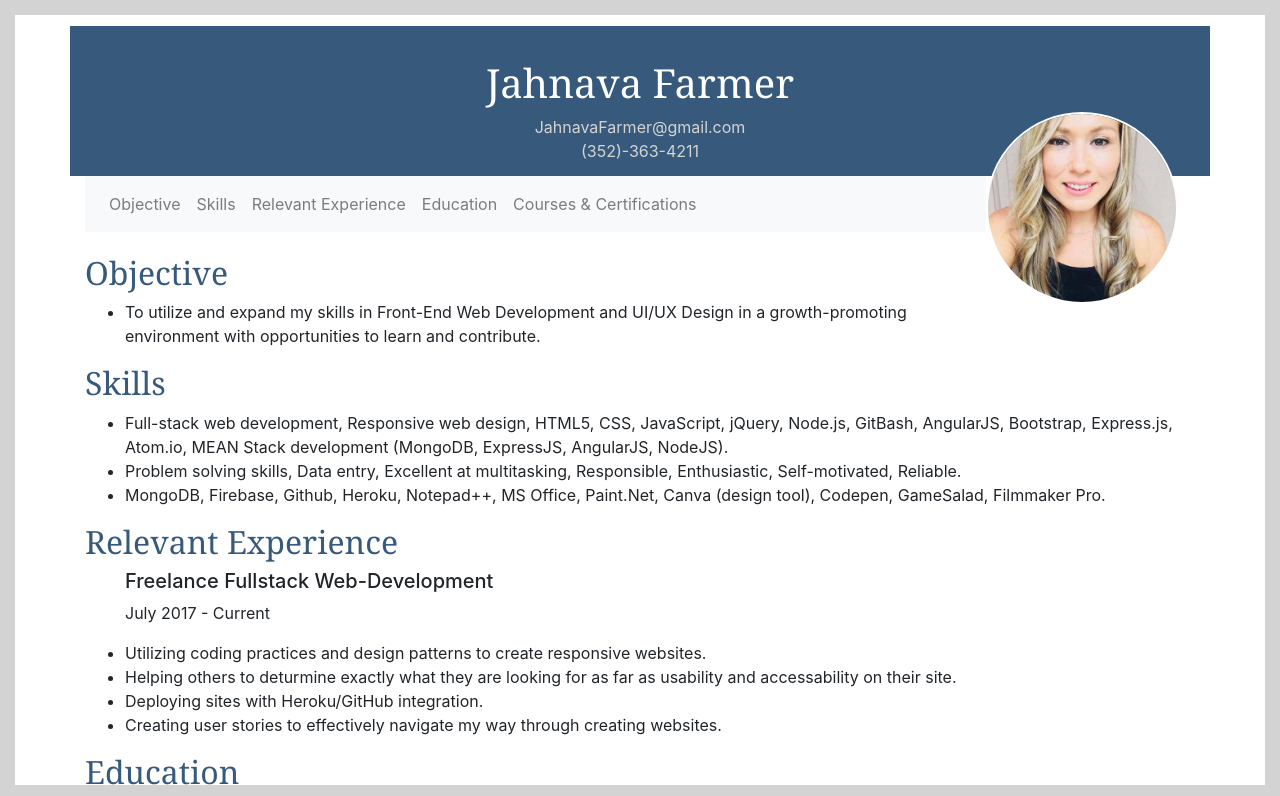
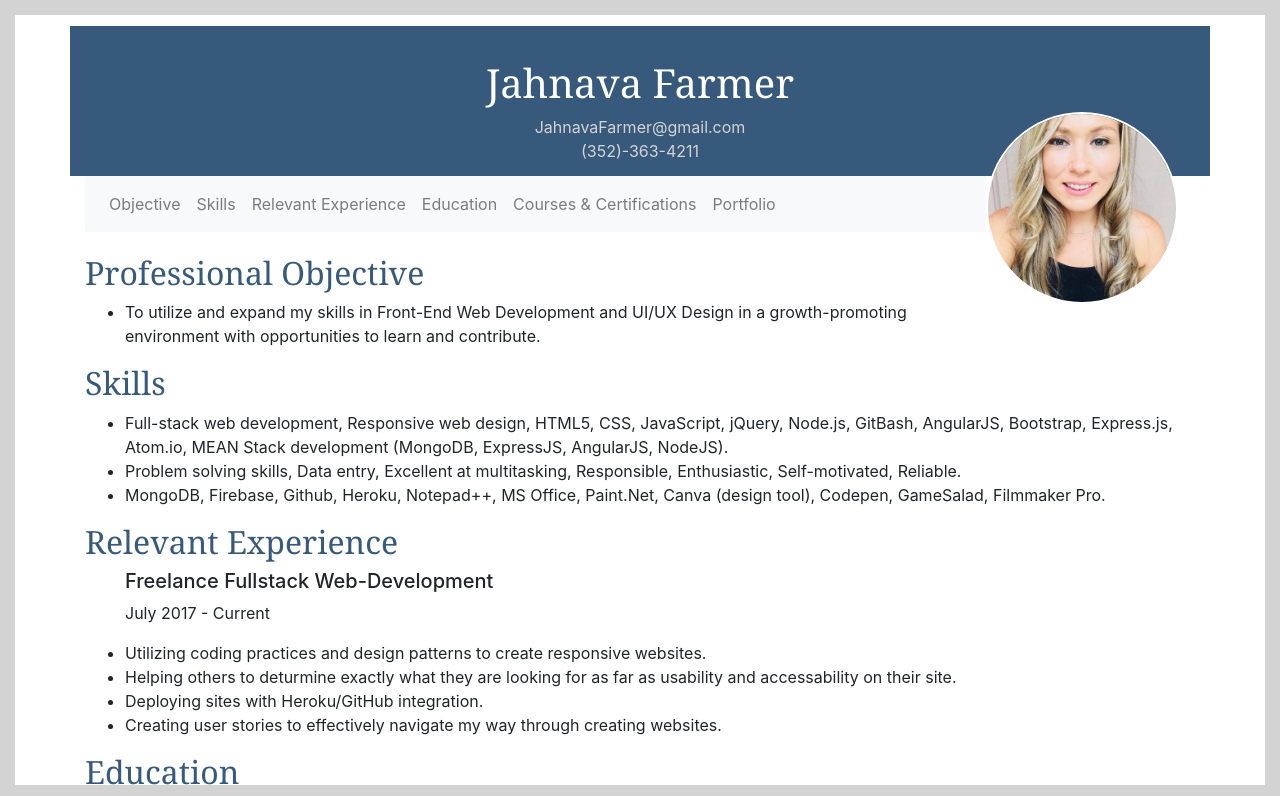
Before and after one commit to Jahnava/resume, a plain HTML site: page public/html/index.html in a window 1280 px wide. Shown: the top 796 px of the page. Drawn offline with nearby package versions, Linux system fonts and the light colour scheme.

Commit message:
added hyperlinks to nav bar and ids to page

```diff
--- a/public/html/index.html
+++ b/public/html/index.html
@@ -44,6 +44,9 @@
           <li class="nav-item">
             <a class="nav-link" href="#courses-and-certifications">Courses & Certifications</a>
           </li>
+          <li class="nav-item">
+            <a class="nav-link" href="https://codepen.io/Jahnava/full/ZJQOwp">Portfolio</a>
+          </li>
         </ul>
         <form class="form-inline my-2 my-lg-0">
         </form>
@@ -51,7 +54,7 @@
     </nav>
 
     <div class='box'>
-    <h2 class='titles' id="objective">Objective</h2>
+    <h2 class='titles' id="objective">Professional Objective</h2>
         <ul>
           <li>To utilize and expand my skills in Front-End Web Development and UI/UX Design in a growth-promoting environment with opportunities to learn and contribute.  </li>
         </ul>
```
